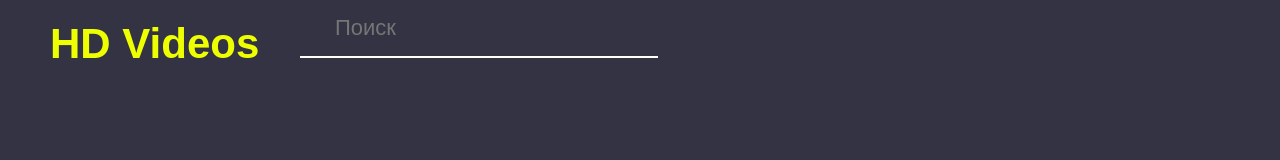
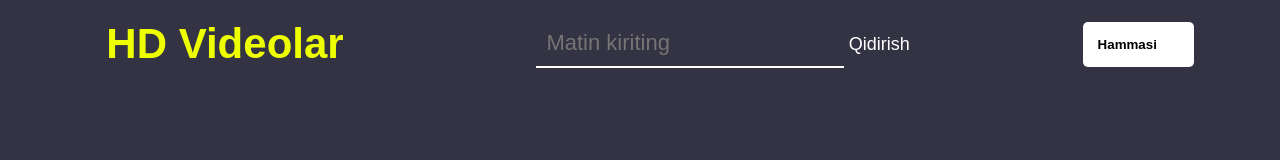
Before and after one commit to dastanAmanov/hd_videos, a plain HTML site: page index.html in a window 1280 px wide. Drawn offline with Linux system fonts and the light colour scheme.

Commit message:
add select element

```diff
--- a/index.html
+++ b/index.html
@@ -8,10 +8,36 @@
     <link rel="stylesheet" href="./style.css">
 </head>
 <body>
-    <h1 class="video-title">HD Videos</h1>
+    <div class="row">
+        <h1 class="head-title">HD Videolar</h1>
     <form id="form">
-        <input type="search" id="input-search" class="input-seach" placeholder="Поиск" autocomplete="off">
+        <input type="search" id="input-search" class="input-seach" placeholder="Matin kiriting" autocomplete="off">
+        <button type="submit" class="btn-search">Qidirish</button>
     </form>
+    <select id="select">
+        <option value="all">Hammasi</option>
+        <option value="backgrounds">Orqa fonlar</option>
+        <option value="fashion">Moda</option>
+        <option value="science">Fan</option>
+        <option value="health">Sog'liq</option>
+        <option value="religion">Din</option>
+        <option value="transportation">Transport</option>
+        <option value="buildings">Binolar</option>
+        <option value="industry">Sanoat</option>
+        <option value="feelings">His-tuyg'ular</option>
+        <option value="places">Joylar</option>
+        <option value="nature">Tabiat</option>
+        <option value="education">Talim</option>
+        <option value="computer">Kompyter</option>
+        <option value="food">Ovqat</option>
+        <option value="sports">Sport turlari</option>
+        <option value="travel">Sayohat</option>
+        <option value="business">Biznes</option>
+        <option value="music">Musiqa</option>
+        <option value="animals">Hayvonot</option>
+        <option value="people">Insonlar</option>
+    </select>
+    </div>
     <ul class="list"></ul>
     <template id="template">
         <li class="list-item">
--- a/index.js
+++ b/index.js
@@ -5,10 +5,15 @@ let template = document.querySelector("#template").content;
 
 elForm.addEventListener('submit', e =>{
      e.preventDefault()
-     list.innerHTML = null;;
+     list.innerHTML = null;
+    let KEY = "23037258-af0f917717571caabf69b3a7f"
+
+
 async function fetchdata(){
-    const response = await fetch(`https://pixabay.com/api/videos/?key=23037258-af0f917717571caabf69b3a7f&lang=ru&q=${elInput.value}&page=1`);
+    const response = await fetch(`https://pixabay.com/api/videos/?key=${KEY}&lang=ru&q=${elInput.value}&category=${select.value}&page=1`); //<--- end point
     const data = await response.json();
+
+
     console.log(data);
     renderVideos = (dataApi)=>{
         dataApi.forEach(elem => {
--- a/style.css
+++ b/style.css
@@ -6,30 +6,56 @@ body{
     background-color: #334;
     font-family: sans-serif;
 }
-form{
+.row{
+    width: 100%;
+    background-color: #334;
+    margin: 0 auto;
+    display: flex;
+    justify-content: space-around;
+    align-items: center;
     position: fixed;
     z-index: 3;
 }
+
+#select{
+    background-color: #fff;
+    border: none;
+    outline: none;
+    appearance: none;
+    padding: 15px;
+    font-weight: 600;
+    border-radius: 5px;
+    overflow-wrap: auto;
+}
 .input-seach{
-    margin-left: 300px;
     border: none;
     border-bottom: 2px solid #fff;
     outline: none;
     font-size: 22px;
     font-weight: 500;
     color: #ffff;
-    padding: 15px 35px;
+    padding: 10px;
     background-color: transparent;
 }
-.video-title{
+.btn-search{
+    border: none;
+    background-color: transparent;
+    color: #fff;
+    cursor: pointer;
+    font-size: 18px;
+    font-weight: 500;
+    padding: 12px 0;
+    border-radius: 5px;
+}
+.btn-search:hover{
+    background-color: #ccc;
+    color: #334;
+}
+.head-title{
     background-color: #334;
     color: #eeff00;
-    width: 100%;
     padding: 20px;
     font-size: 42px;
-    position: fixed;
-    left: 30px;
-    z-index: 2;
 }
 .list{
     list-style-type: none;
@@ -46,7 +72,7 @@ form{
     height: 380px;
     border-radius: 10px;
     margin-left: 15px;
-    margin-top: 20px;
+    margin-top: 30px;
 }
 .video-tag{
     padding: 15px;
@@ -65,9 +91,16 @@ form{
         font-size: 28px;
         left: 0px;
     }
+    .row{
+        flex-wrap: wrap;
+    }
+    .head-title{
+        width: 100%;
+        font-size: 18px;
+    }
     .input-seach{
         width: 170px;
-        margin-left: 200px;
+        /* margin-left: 200px; */
         padding: 5px 0px;
     }
     .input-seach::placeholder{
```
